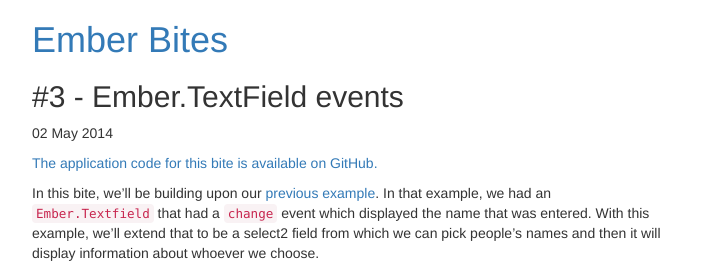
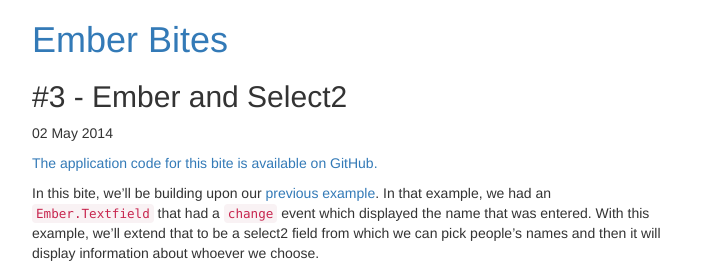
Before and after one commit to emberbites/emberbites, a Jekyll site: the page built from _posts/2014-05-02-ember-and-select2.markdown, in a window 1280 px wide and 900 px high. Shown: the top 271 px of the window, without its empty margins (288-991 px from the left). Built offline with Jekyll 4.4.1, drawn with Linux system fonts in a browser that asks for light colours; nearby versions of some CDN libraries; Markdown is read by kramdown in place of the engine named in the settings; comment, search, counter and statistics services are not loaded.

Commit message:
Give Post #3 correct title:

```diff
--- a/_posts/2014-05-02-ember-and-select2.markdown
+++ b/_posts/2014-05-02-ember-and-select2.markdown
@@ -1,6 +1,6 @@
 ---
 layout: post
-title:  "#3 - Ember.TextField events"
+title:  "#3 - Ember and Select2"
 date:   2014-05-02 08:00:00
 ---
 
```
